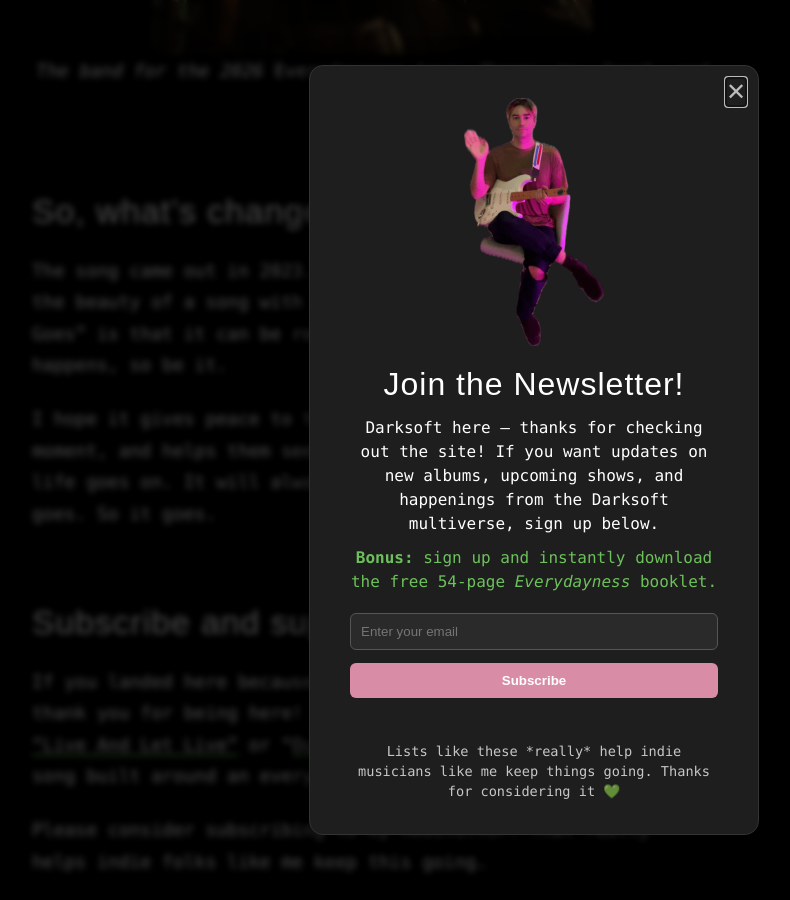
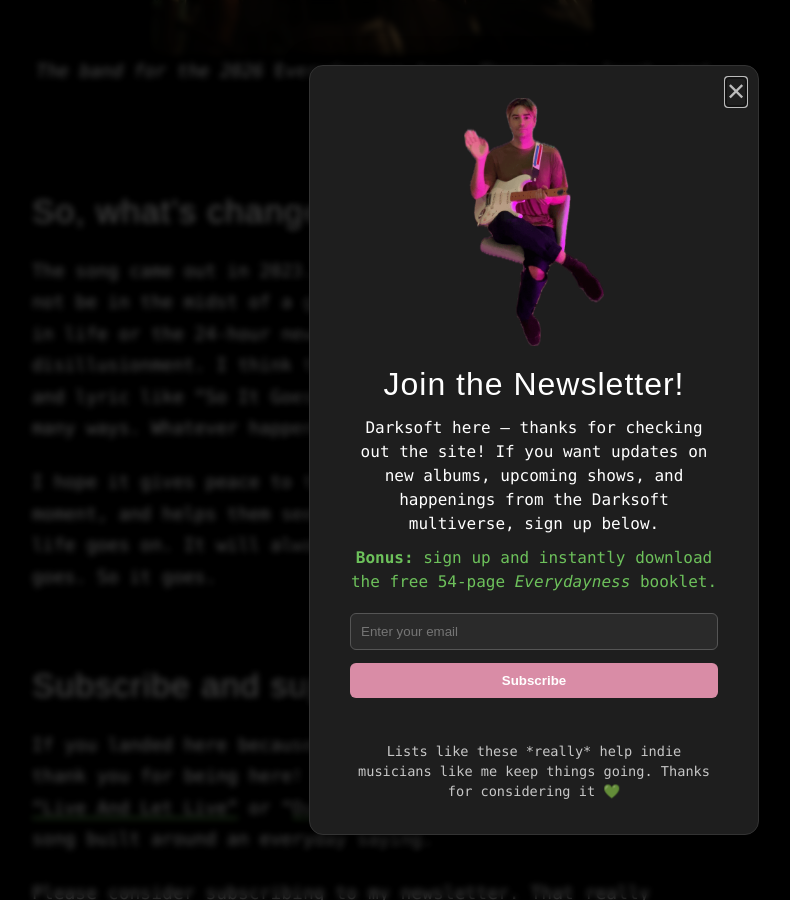
Before and after one commit to darks0ft/website, a Jekyll site: the page built from _posts/2026-10-29-the-story-behind-so-it-goes.md, in a window 1280 px wide and 900 px high, scrolled down 6764 px. Shown: the whole window, without its empty margins (106-896 px from the left). Built offline with Jekyll 4.4.1, drawn with Linux system fonts in a browser that asks for light colours; some web fonts are replaced; some of the changed text lies outside the part shown.

Commit message:
So It Goes post: nod back to the pandemic in the final section; restore the Why Buffalo line

```diff
--- a/_posts/2026-10-29-the-story-behind-so-it-goes.md
+++ b/_posts/2026-10-29-the-story-behind-so-it-goes.md
@@ -87,7 +87,7 @@
 
 ## So, what's changed?
 
-The song came out in 2023. What's changed since? Well, I think the beauty of a song with a dumb name and lyric like "So It Goes" is that it can be reinterpreted in many ways. Whatever happens, so be it.
+The song came out in 2023. What's changed since? Well, we may not be in the midst of a global pandemic. But plenty of things in life or the 24-hour news cycle can still cause disillusionment. I think the beauty of a song with a dumb name and lyric like "So It Goes" is that it can be reinterpreted in many ways. Whatever happens, so be it.
 
 I hope it gives peace to those worried about something in the moment, and helps them see the bigger picture, too. Because life goes on. It will always roll on. And, well, there it goes. So it goes.
 
```
Also changed, not shown: other parts of _posts/2026-10-29-the-story-behind-so-it-goes.md (+1 -1 lines).
